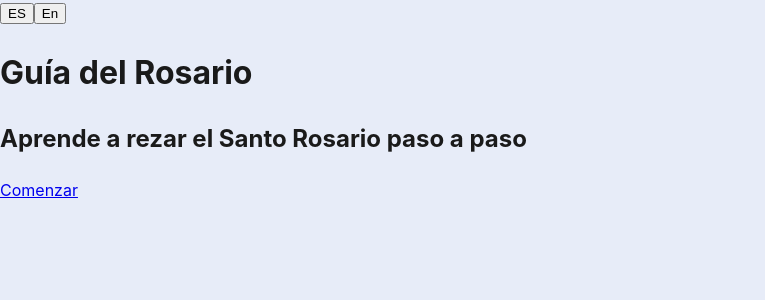
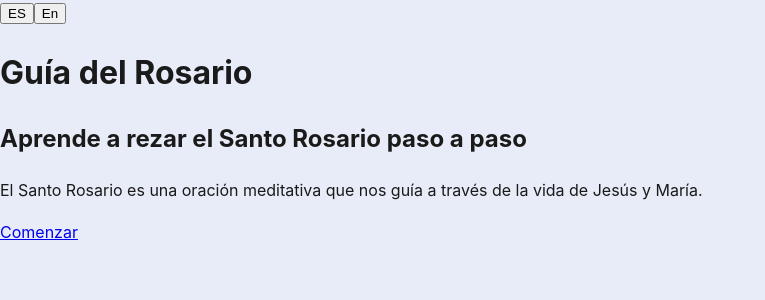
Before and after one commit to LuisDev912/Rosary-guide, a React (Vite) app: page / in a window 1280 px wide. Shown: the top 300 px of the page, without its empty margins (0-765 px from the left). Built offline with nearby package versions, Linux system fonts and the light colour scheme.

Commit message:
feat(Style): add more information to the HomePage

```diff
--- a/src/App.jsx
+++ b/src/App.jsx
@@ -8,8 +8,6 @@ import NotFoundPage from "./pages/NotFoundPage.jsx";
 
 
 function App() {
-
-
   return (
     <>
       <LanguageSwitcher />
--- a/src/pages/HomePage.jsx
+++ b/src/pages/HomePage.jsx
@@ -8,6 +8,7 @@ export default function HomePage() {
         <main>
             <h1>{t("home.title")}</h1>
             <h2>{t("home.subtitle")}</h2>
+            <p>{t("overview.intro")}</p>
 
             <NavLink to="/Rosary" className="start-button">
                 {t("home.startButton")}
--- a/src/pages/RosaryPage.jsx
+++ b/src/pages/RosaryPage.jsx
@@ -62,7 +62,6 @@ function RosaryPage() {
 
                 <aside className="prayers-guide">
                     <PrayersList />
-                    {/* Future feature: Add a toggle to show/hide this prayers list. Besides, it hasn't got styles yet */}
                 </aside>
 
                 {/* show the Mysteries of the current day */}
```
